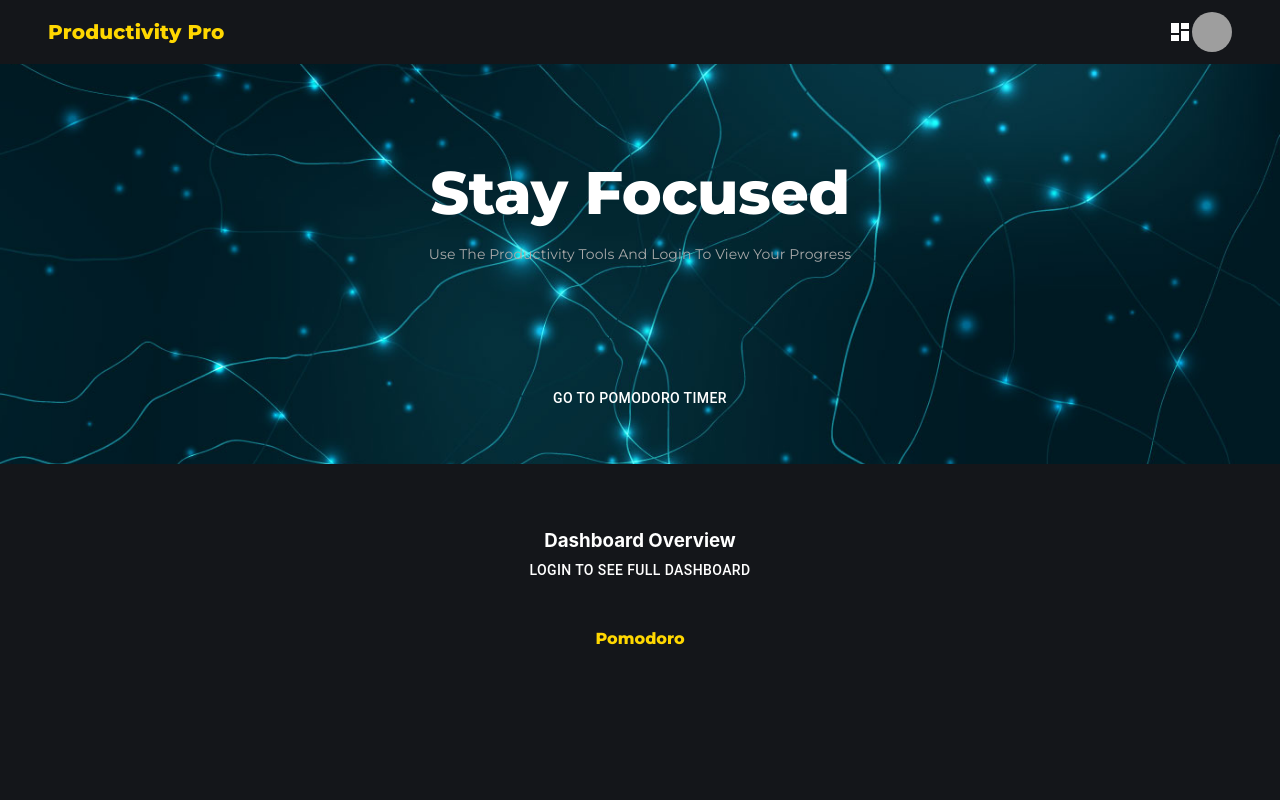
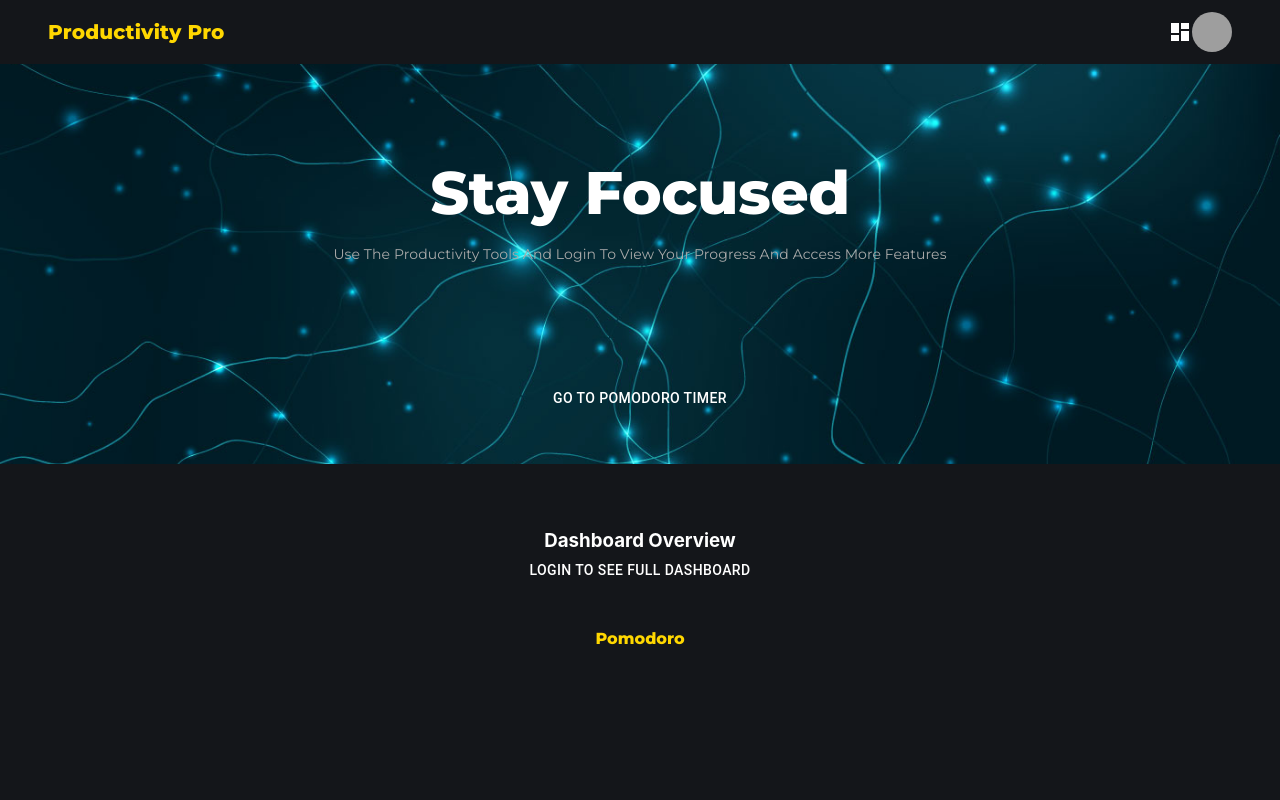
Before and after one commit to jalonghurst/productivity-manager, a React (Create React App) app: page / in a window 1280 px wide. Shown: the top 800 px of the page. Built offline with nearby package versions, Linux system fonts and the light colour scheme; grey boxes are pictures that could not be loaded.

Commit message:
tagline change

```diff
--- a/src/components/Banner/Banner.js
+++ b/src/components/Banner/Banner.js
@@ -54,7 +54,7 @@ function Banner() {
               fontFamily: "Montserrat",
             }}
           >
-            Use the productivity tools and login to view your progress
+            Use the productivity tools and login to view your progress and access more features
           </Typography>
         </div>
         <Button>Go to pomodoro timer</Button>
```
